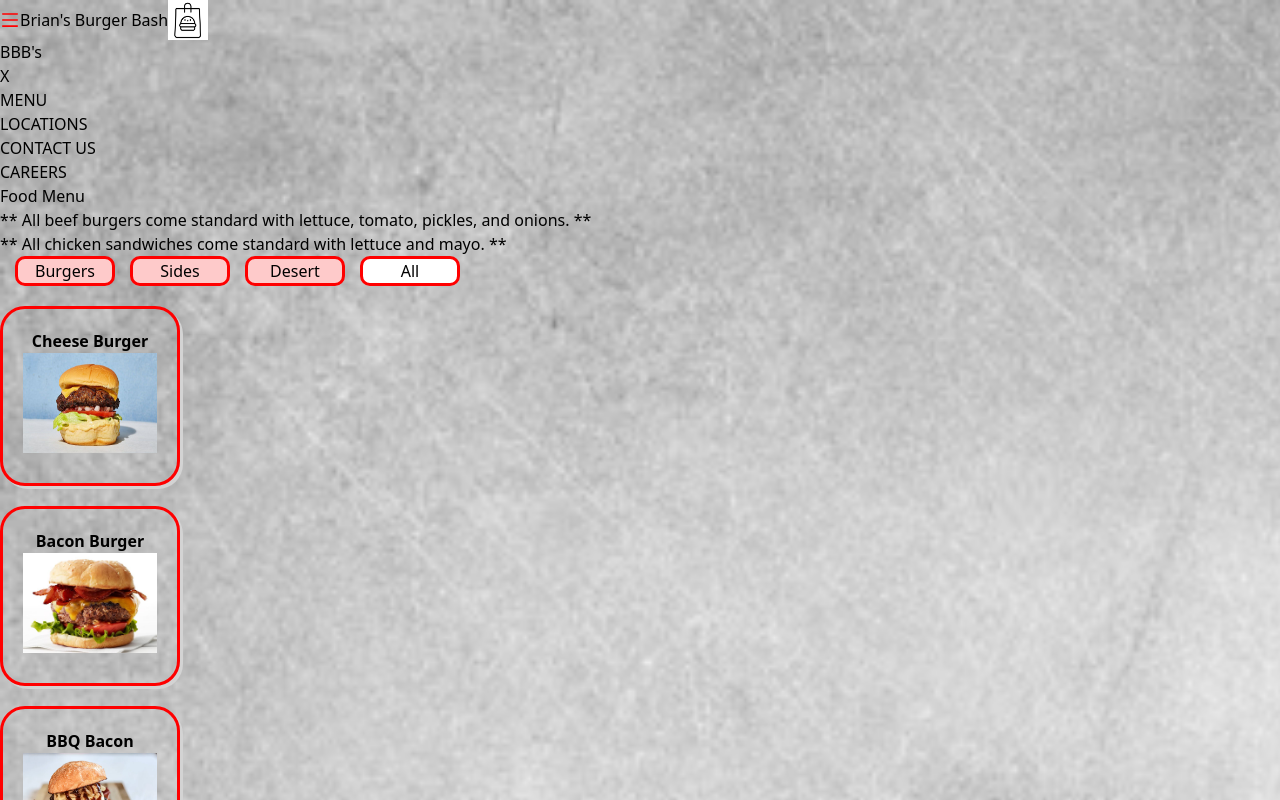
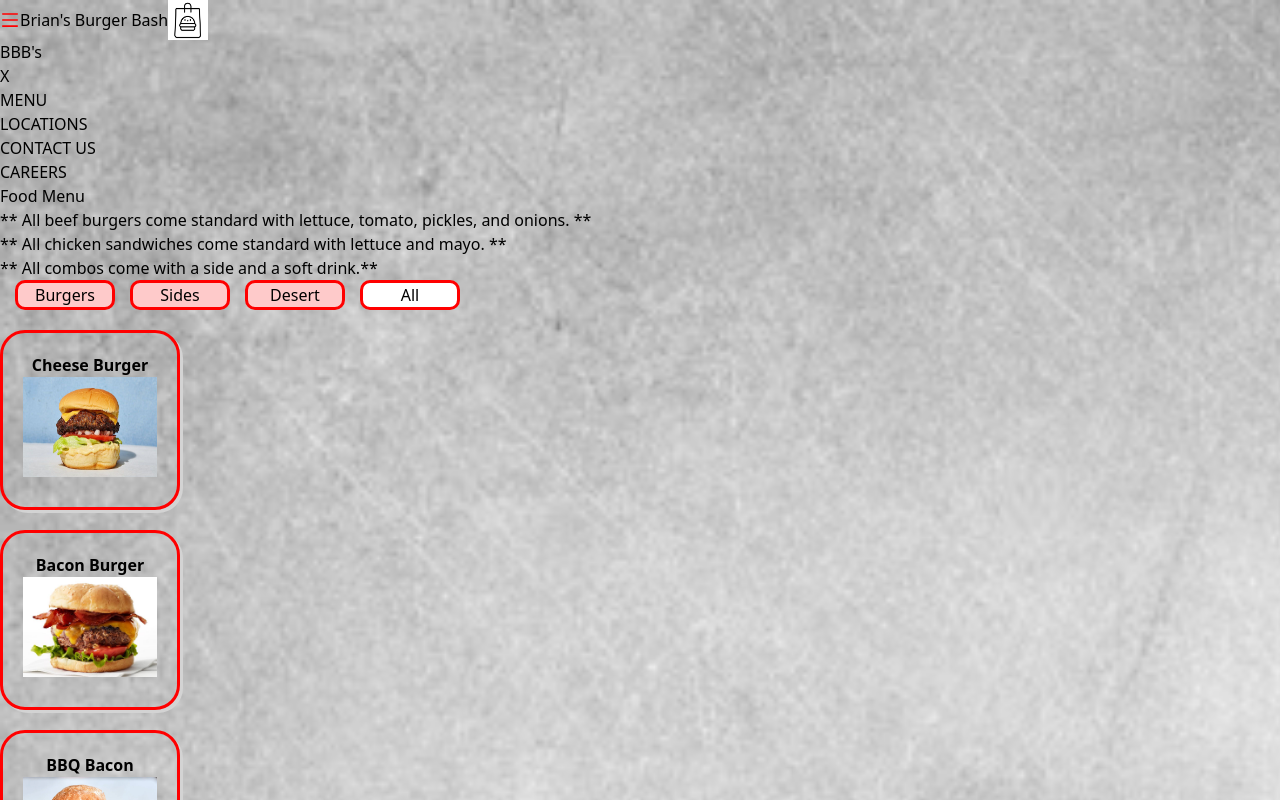
Before and after one commit to Metalmilitian85/Burgers, a React (Vite) app: page / in a window 1280 px wide. Shown: the top 800 px of the page. Built offline with nearby package versions, Linux system fonts and the light colour scheme.

Commit message:
softdrink

```diff
--- a/src/Components/Food.jsx
+++ b/src/Components/Food.jsx
@@ -19,6 +19,7 @@ const foodType = typeFilter ? Data.filter(item => item.category === typeFilter)
               <div className="italic text-center my-5 mx-8 font-semibold">
                 <p>** All beef burgers come standard with lettuce, tomato, pickles, and onions. **</p>
                 <p>** All chicken sandwiches come standard with lettuce and mayo. **</p>
+                <p>** All combos come with a side and a soft drink.**</p>
               </div>
           </div>
               <div className="flex flex-row justify-center">
```
